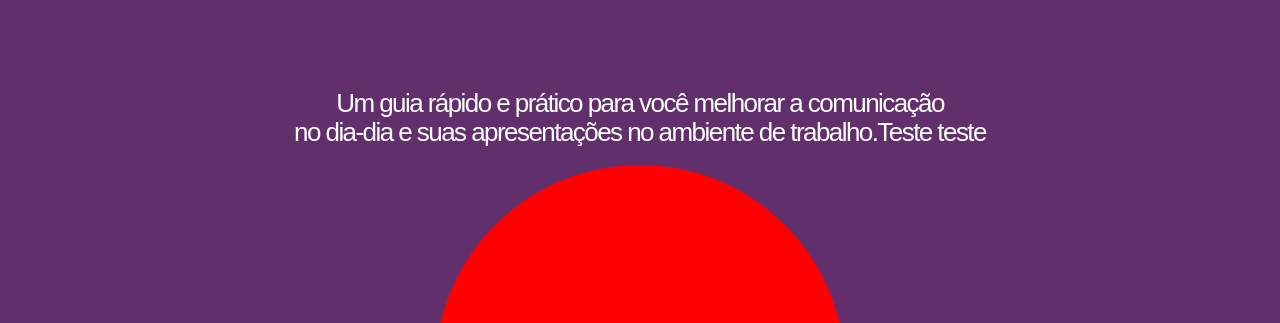
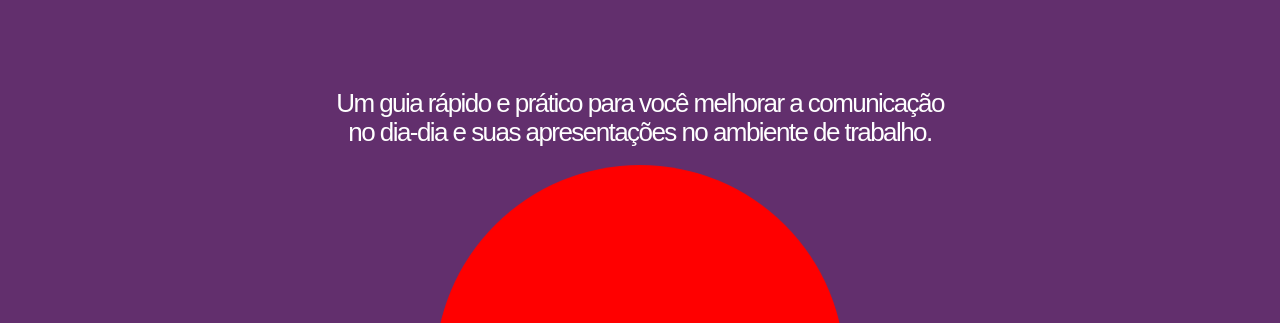
Before and after one commit to mariogogh/respire, a plain HTML site: page index.html in a window 1280 px wide. Shown: the part 477-800 px from the top of the page. Drawn offline with nearby package versions, Linux system fonts and the light colour scheme; a web font is replaced by a local one.

Commit message:
🙌👣 Updated with Glitch

```diff
--- a/index.html
+++ b/index.html
@@ -67,7 +67,7 @@
             data-aos-duration="2800"
           >
             Um guia rápido e prático para você melhorar a comunicação <br />
-            no dia-dia e suas apresentações no ambiente de trabalho.Teste teste
+            no dia-dia e suas apresentações no ambiente de trabalho.
           </p>
         </div>
       </div>
```
